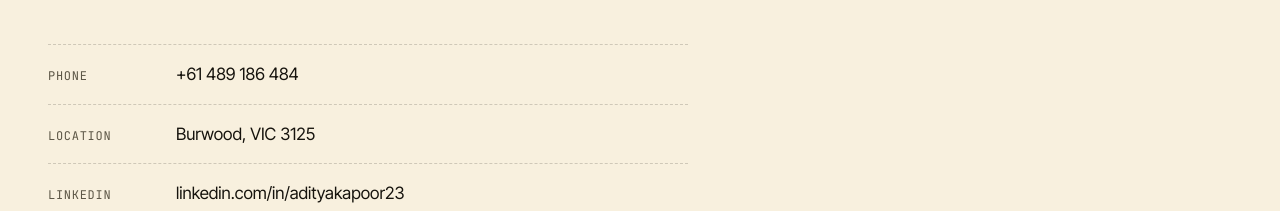
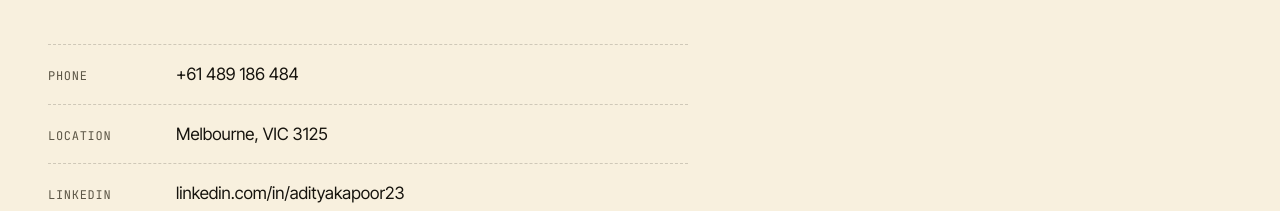
Before and after one commit to Darkshadow023/portfolio, a Next.js app: page / in a window 1280 px wide. Shown: the part 6120-6331 px from the top of the page. Built offline with nearby package versions, Linux system fonts and the light colour scheme.

Commit message:
Changed address

```diff
--- a/components/Contact.tsx
+++ b/components/Contact.tsx
@@ -28,7 +28,7 @@ export default function Contact() {
         </li>
         <li>
           <span className="mono">Location</span>
-          <span>Burwood, VIC 3125</span>
+          <span>Melbourne, VIC 3125</span>
         </li>
         <li>
           <span className="mono">LinkedIn</span>
```
